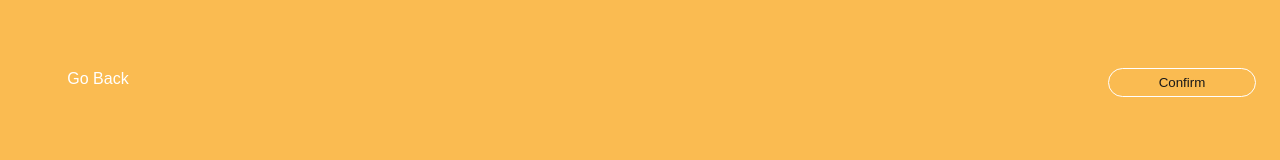
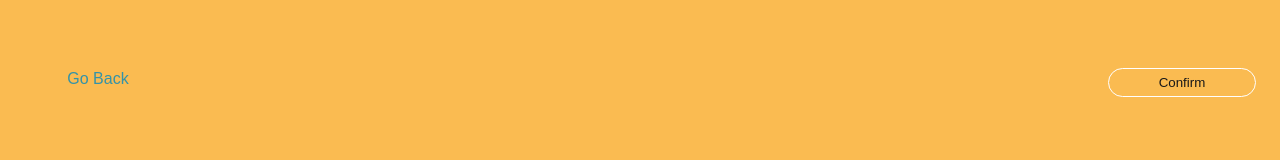
Before and after one commit to jkracoon/ip-project, a React (Create React App) app in the folder client/: page /confirmation in a window 1280 px wide. Shown: the part 516-676 px from the top of the page. Built offline with nearby package versions, Linux system fonts and the light colour scheme.

Commit message:
fix go back button

```diff
--- a/client/src/pages/Confirmation/Confirmation.scss
+++ b/client/src/pages/Confirmation/Confirmation.scss
@@ -94,3 +94,12 @@
 
 
 }
+
+.goback {
+  color: white;
+  font-size: 1rem;
+
+  &a:visited {
+    color: white;
+  }
+}
--- a/client/src/pages/Confirmation/confirmation.js
+++ b/client/src/pages/Confirmation/confirmation.js
@@ -38,7 +38,11 @@ class Confirmation extends Component {
 
           <div className="btn-container">
             <div className="back-btn">
-              <p className="back-btn__text">  Go Back </p>
+              <p className="back-btn__text">
+                <Link className="goback" to="/">
+                  Go Back
+                  </Link>
+                  </p>
             </div>
             <button className="confirm-btn">Confirm</button>
           </div>
```
